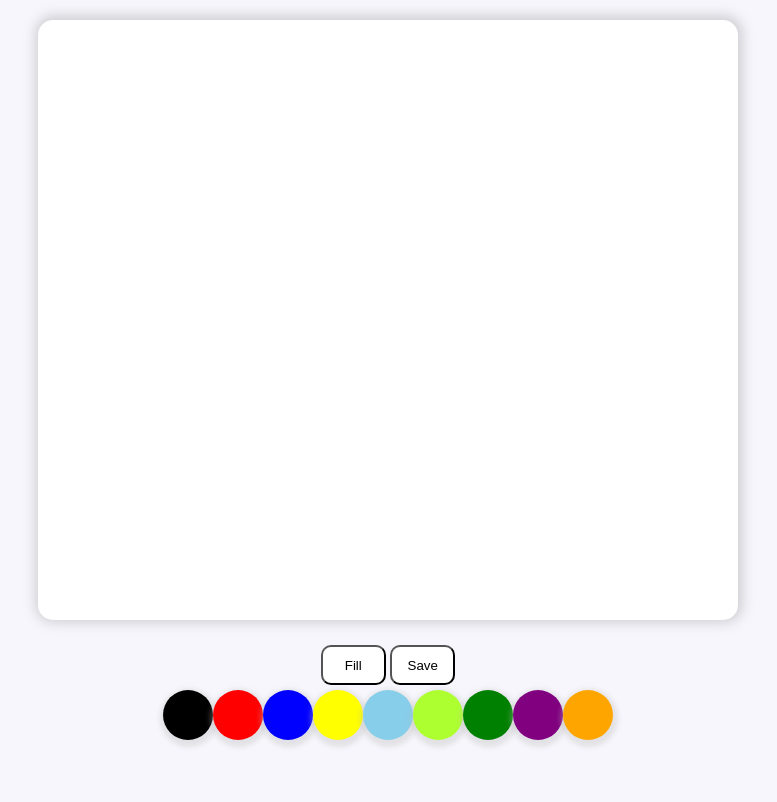
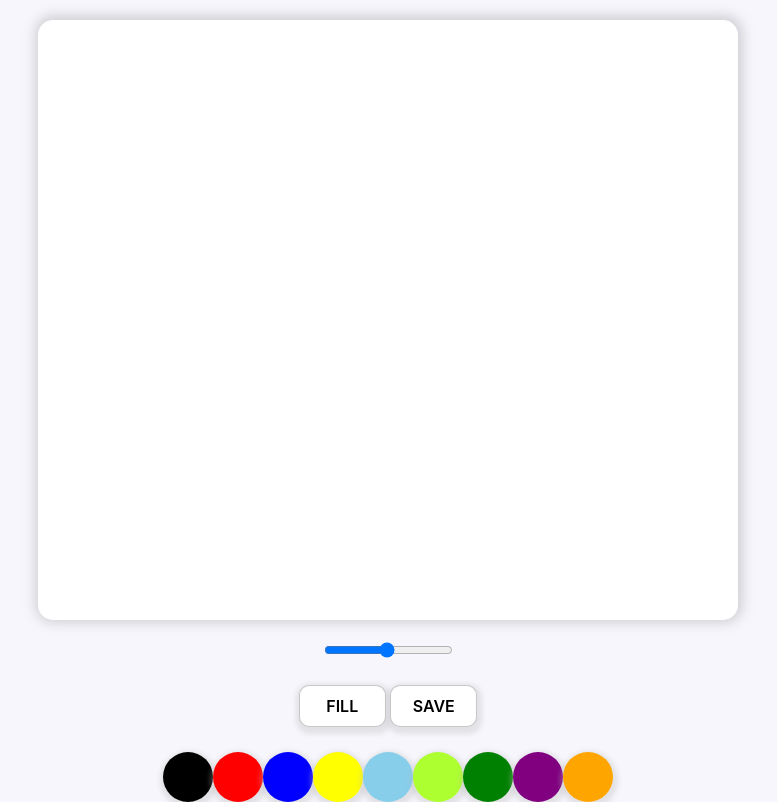
Before and after one commit to leye195/PaintJS, a plain HTML site: page index.html in a window 1280 px wide. Shown: the whole page, without its empty margins (252-1029 px from the left). Drawn offline with Linux system fonts and the light colour scheme.

Commit message:
Done with css

```diff
--- a/index.css
+++ b/index.css
@@ -33,8 +33,20 @@ body{
     margin: 5px;
 }
 .controls_btn button{
+    all:unset;
+    cursor: pointer;
+    text-align: center;
     height: 40px;
-    width: 65px;
+    width: 85px;
     border-radius: 10px;
     background-color: white;
+    box-shadow: 1px 3px 5px 4px #b9b9b954;
+    border: 1px solid #00000038;
+    margin-top: 20px;
+    margin-bottom: 20px;
+    text-transform: uppercase;
+    font-weight: 600;
 }
+.controls_btn button:active{
+    transform: scale(0.9);
+}
--- a/index.html
+++ b/index.html
@@ -9,6 +9,9 @@
 </head>
 <body>
     <canvas id="jsConvas" class="convas"></canvas>
+    <div class="controls__range">
+        <input type="range" id="js-range" min="0.1" max="5.0" value="2.5" step="0.1">
+    </div>
     <div class="controls_btn">
         <button id="jsMode">Fill</button>
         <button id="jsSave">Save</button>
```
